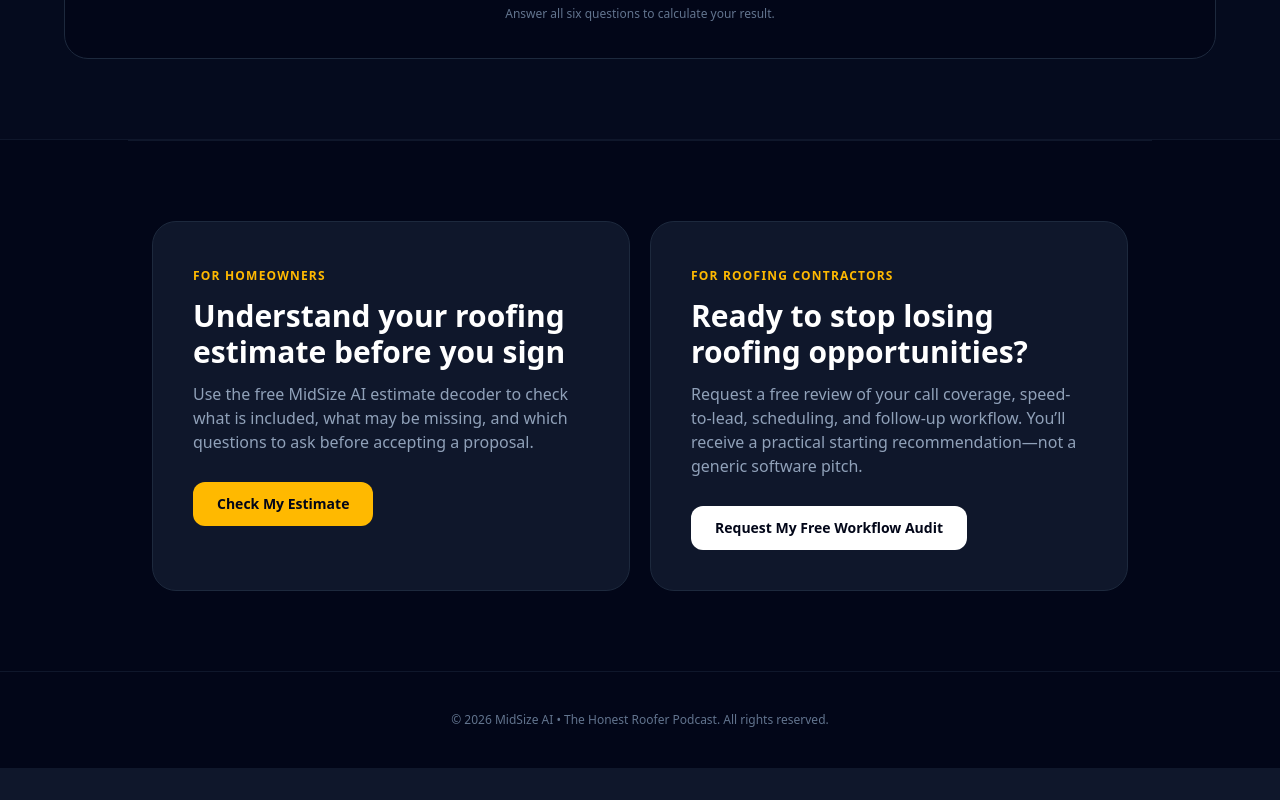
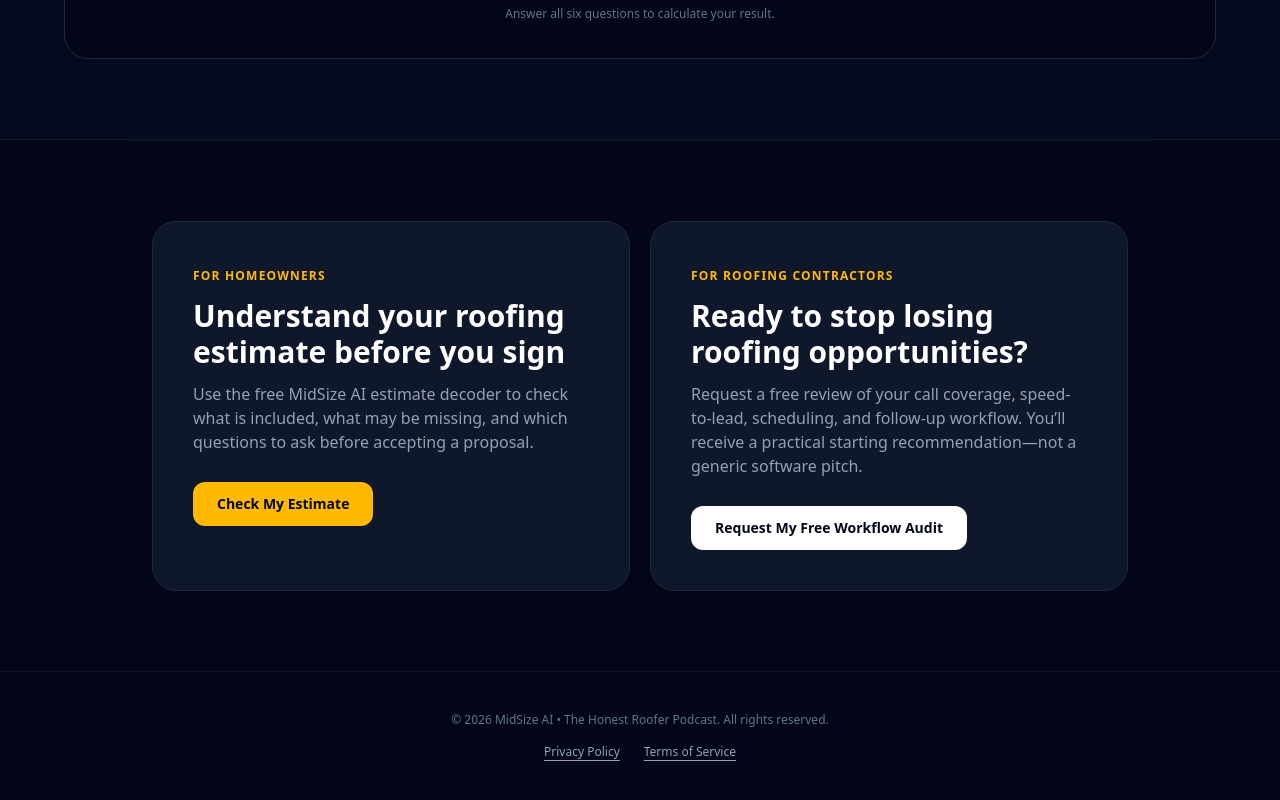
Before and after one commit to mastephenson12/midsize, a React (Vite) app in the folder website/: page / in a window 1280 px wide. Shown: the part 7444-8244 px from the top of the page. Before the commit the page ends 8212 px from the top, so only its background shows below. Built offline with nearby package versions, Linux system fonts and the light colour scheme.

Commit message:
Link privacy policy and terms from main site footer

```diff
--- a/website/src/App.jsx
+++ b/website/src/App.jsx
@@ -399,6 +399,10 @@ export default function App() {
       {/* Footer */}
       <footer className="border-t border-slate-900 py-10 text-center text-slate-500 text-xs">
         <p>&copy; {new Date().getFullYear()} MidSize AI &bull; The Honest Roofer Podcast. All rights reserved.</p>
+        <nav aria-label="Legal information" className="mt-4 flex flex-wrap items-center justify-center gap-x-6 gap-y-2">
+          <a href="/privacy-policy" className="text-slate-400 underline underline-offset-4 hover:text-amber-400">Privacy Policy</a>
+          <a href="/terms-of-service" className="text-slate-400 underline underline-offset-4 hover:text-amber-400">Terms of Service</a>
+        </nav>
       </footer>
     </div>
   );
```
